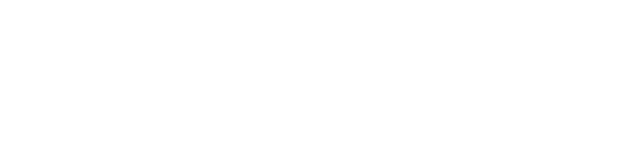
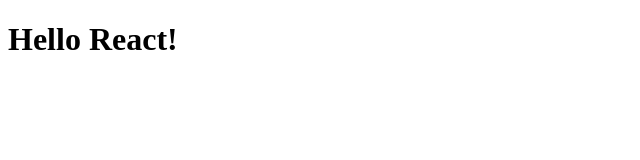
Before and after one commit to joinsachinarya/Namaste-React, a plain HTML site: page index.html in a window 1280 px wide. Shown: the whole page, without its empty margins (0-640 px from the left). Drawn offline with nearby package versions, Linux system fonts and the light colour scheme.

Commit message:
hello react program

```diff
--- a/index.html
+++ b/index.html
@@ -15,5 +15,11 @@
       crossorigin
       src="https://unpkg.com/react-dom@18/umd/react-dom.development.js"
     ></script>
+
+    <script>
+      const heading = React.createElement("h1", {}, "Hello React!");
+      const root = ReactDOM.createRoot(document.getElementById("root"));
+      root.render(heading);
+    </script>
   </body>
 </html>
```
